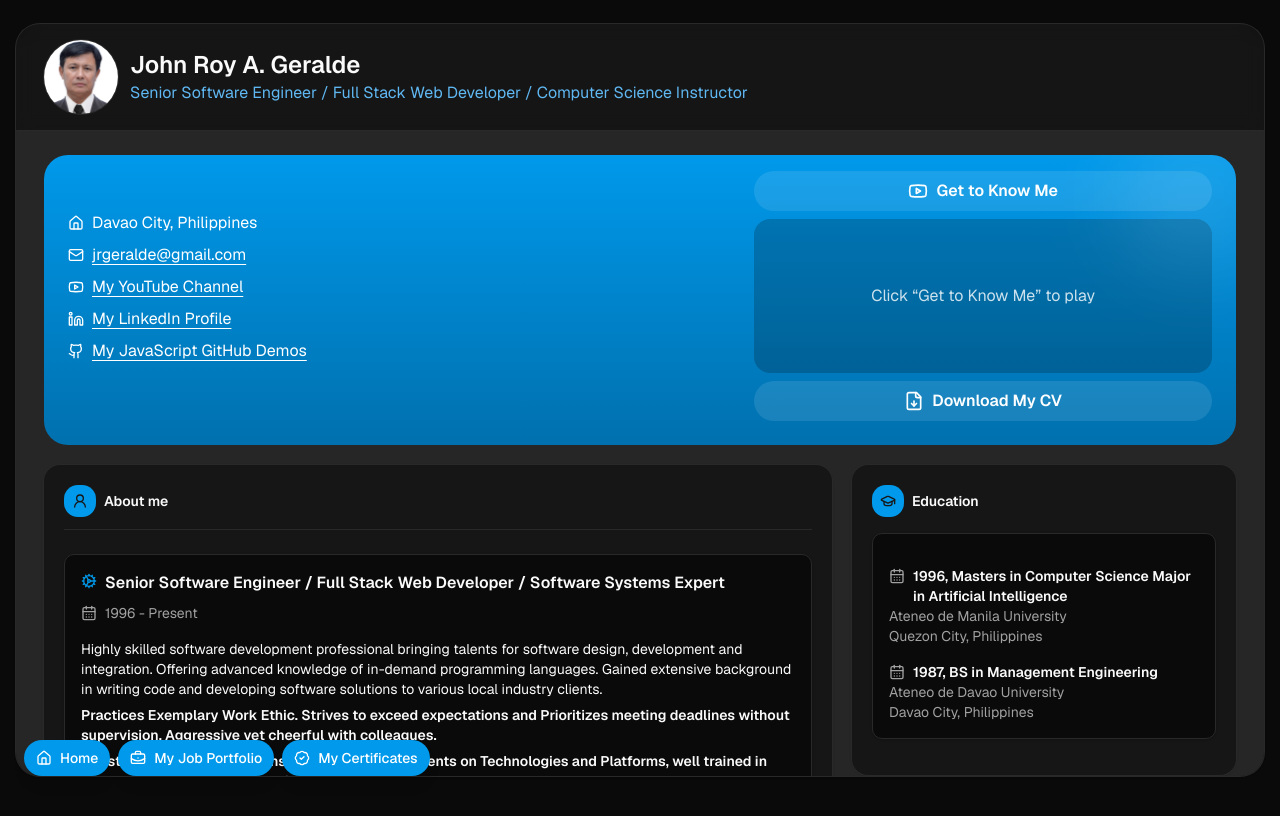
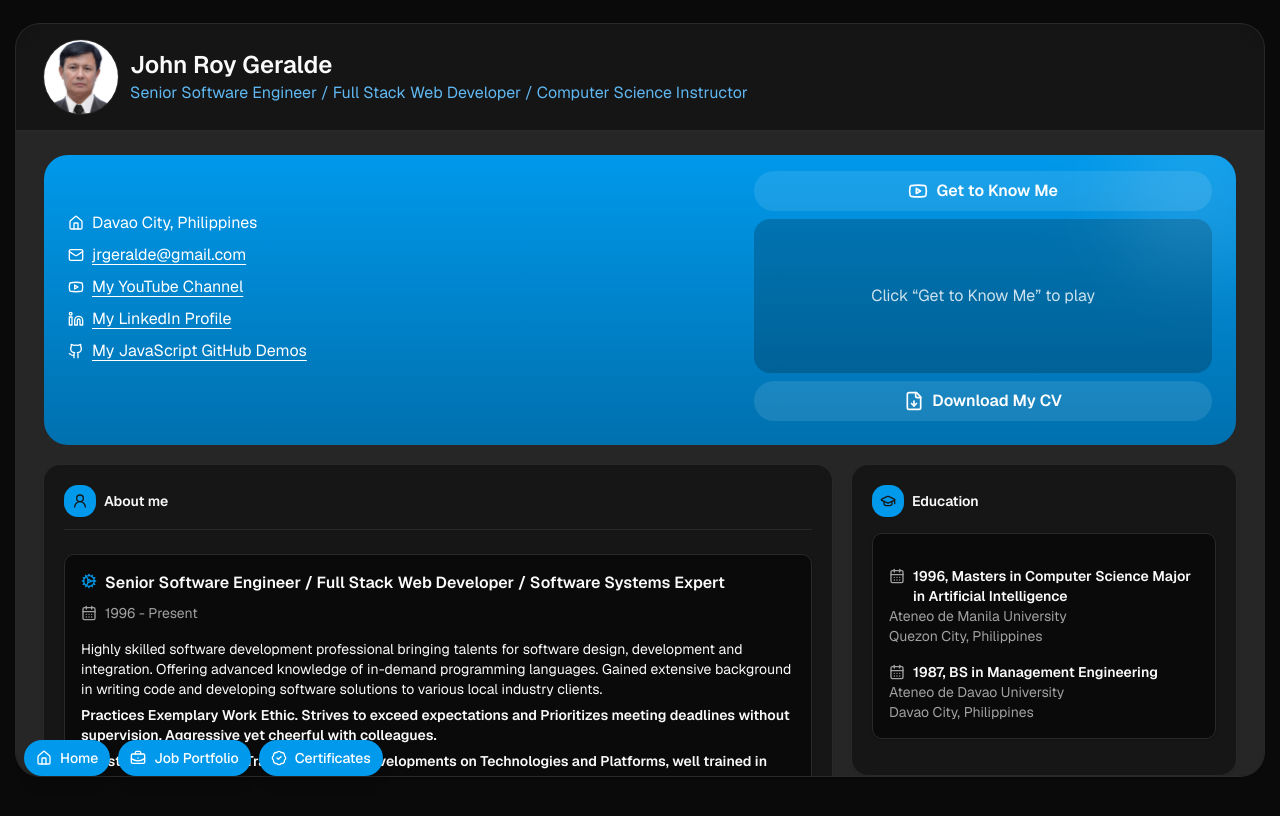
Before and after one commit to jrgeralde/johnroygeraldevercelappnew, a Next.js app: page /dashboard in a window 1280 px wide. Shown: the top 816 px of the page. Built offline with nearby package versions, Linux system fonts and the light colour scheme.

Commit message:
Better Version

```diff
--- a/app/(dashboard)/layout.tsx
+++ b/app/(dashboard)/layout.tsx
@@ -44,7 +44,7 @@ export default function DashboardLayout({
                 >
                   <Link href="/myjobportfolio" aria-label="Open My Job Portfolio">
                     <BriefcaseBusiness className="size-4" aria-hidden />
-                    My Job Portfolio
+                    Job Portfolio
                   </Link>
                 </Button>
                 <Button
@@ -53,7 +53,7 @@ export default function DashboardLayout({
                 >
                   <Link href="/mycertificates" aria-label="Open My Certificates">
                     <BadgeCheck className="size-4" aria-hidden />
-                    My Certificates
+                    Certificates
                   </Link>
                 </Button>
               </div>
--- a/components/topbar.tsx
+++ b/components/topbar.tsx
@@ -11,7 +11,7 @@ export function Topbar() {
             <div className="size-[74px] shrink-0 overflow-hidden rounded-full ring-1 ring-border">
               <Image
                 src="/images/IDPIC.jpg"
-                alt="John Roy A. Geralde"
+                alt="John Roy Geralde"
                 width={74}
                 height={74}
                 className="h-full w-full object-cover"
@@ -19,7 +19,7 @@ export function Topbar() {
               />
             </div>
             <div className="min-w-0">
-              <h3 className="truncate text-2xl font-semibold text-foreground">John Roy A. Geralde</h3>
+              <h3 className="truncate text-2xl font-semibold text-foreground">John Roy Geralde</h3>
               <span className="block text-base leading-6 text-balance text-[color:color-mix(in_oklab,var(--brand)_70%,var(--foreground)_30%)]">
                 Senior Software Engineer / Full Stack Web Developer / Computer Science Instructor
               </span>
```
